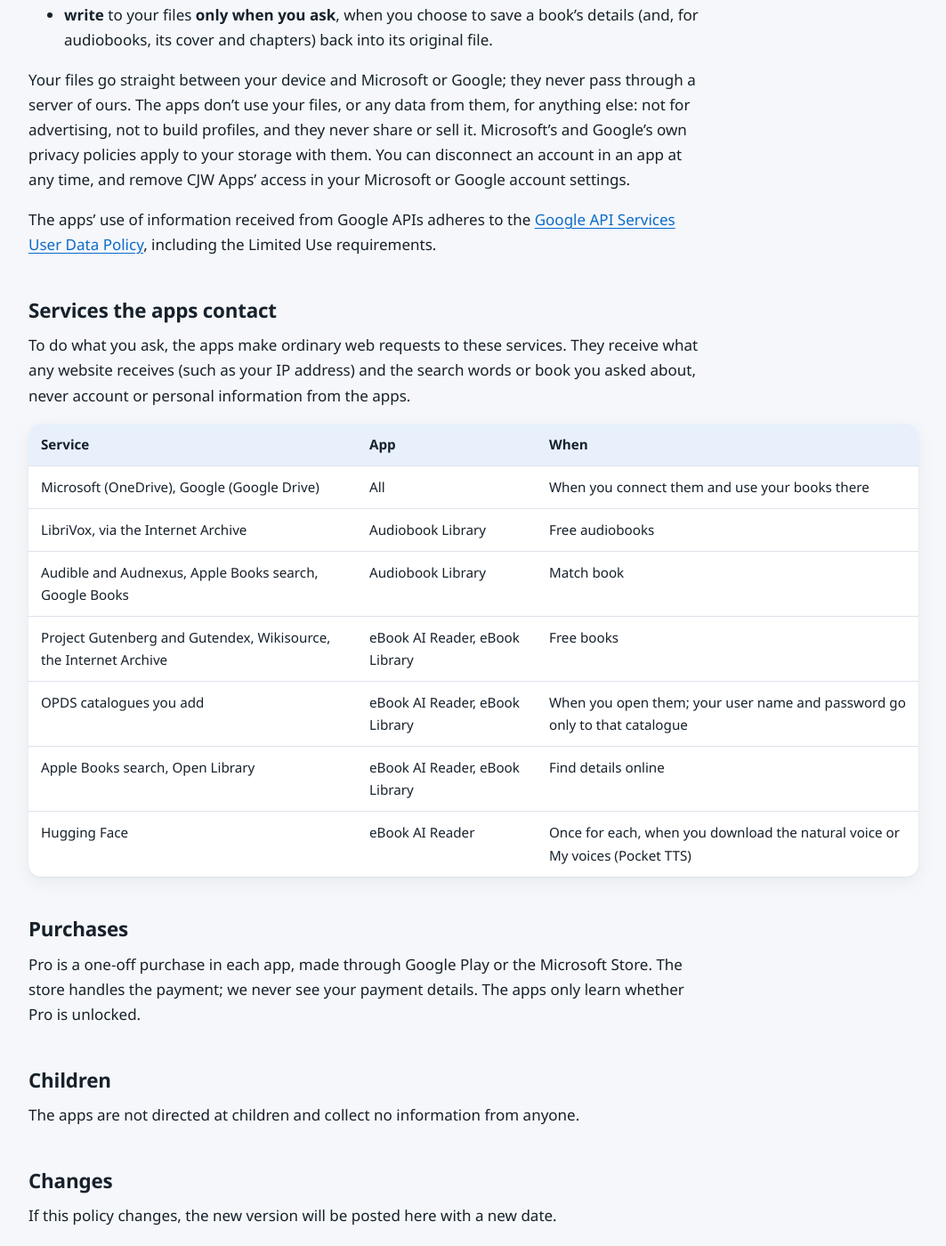
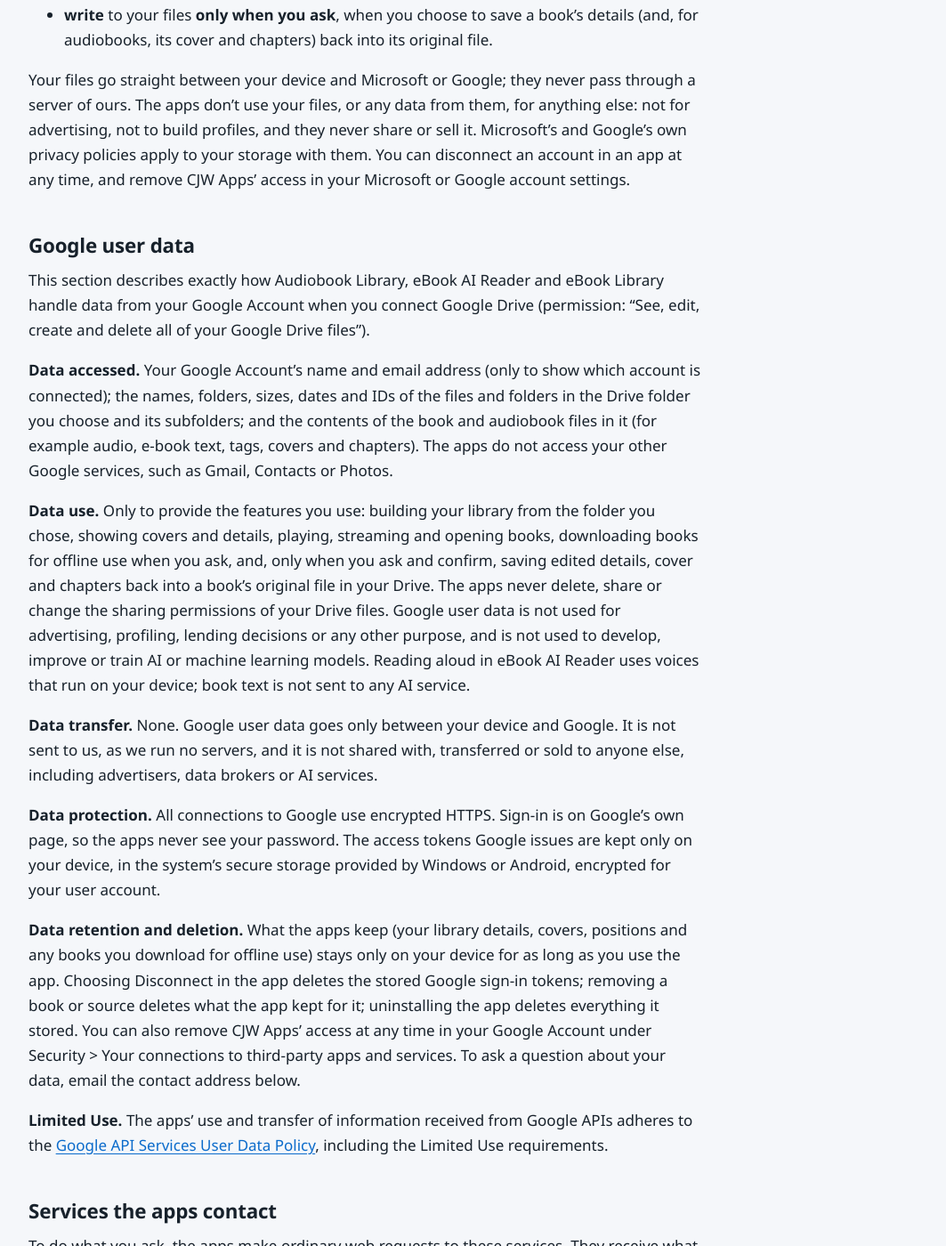
Before and after one commit to cjw-code71/cjw-apps, a Jekyll site: the page built from privacy.md, in a window 1280 px wide and 1400 px high, scrolled down 801 px. Shown: the whole window at 89% size, without its empty margins (108-1171 px from the left). Built offline with Jekyll 4.4.1, drawn with Linux system fonts in a browser that asks for light colours; some of the changed text lies outside the part shown.

Commit message:
﻿Privacy policy: Google user data section for OAuth verification
Data accessed (incl. account name/email), use, transfer, protection,
retention and deletion, no AI/ML training, Limited Use statement.

Co-Authored-By: Claude Opus 5.5 <noreply@anthropic.com>

```diff
--- a/privacy.md
+++ b/privacy.md
@@ -47,8 +47,52 @@ privacy policies apply to your storage with them. You can disconnect an
 account in an app at any time, and remove CJW Apps' access in your
 Microsoft or Google account settings.
 
-The apps' use of information received from Google APIs adheres to the
-[Google API Services User Data
+## Google user data
+
+This section describes exactly how Audiobook Library, eBook AI Reader and
+eBook Library handle data from your Google Account when you connect Google
+Drive (permission: "See, edit, create and delete all of your Google Drive
+files").
+
+**Data accessed.** Your Google Account's name and email address (only to
+show which account is connected); the names, folders, sizes, dates and IDs
+of the files and folders in the Drive folder you choose and its subfolders;
+and the contents of the book and audiobook files in it (for example audio,
+e-book text, tags, covers and chapters). The apps do not access your other
+Google services, such as Gmail, Contacts or Photos.
+
+**Data use.** Only to provide the features you use: building your library
+from the folder you chose, showing covers and details, playing, streaming
+and opening books, downloading books for offline use when you ask, and,
+only when you ask and confirm, saving edited details, cover and chapters
+back into a book's original file in your Drive. The apps never delete,
+share or change the sharing permissions of your Drive files. Google user
+data is not used for advertising, profiling, lending decisions or any other
+purpose, and is not used to develop, improve or train AI or machine
+learning models. Reading aloud in eBook AI Reader uses voices that run on
+your device; book text is not sent to any AI service.
+
+**Data transfer.** None. Google user data goes only between your device and
+Google. It is not sent to us, as we run no servers, and it is not shared
+with, transferred or sold to anyone else, including advertisers, data
+brokers or AI services.
+
+**Data protection.** All connections to Google use encrypted HTTPS. Sign-in
+is on Google's own page, so the apps never see your password. The access
+tokens Google issues are kept only on your device, in the system's secure
+storage provided by Windows or Android, encrypted for your user account.
+
+**Data retention and deletion.** What the apps keep (your library details,
+covers, positions and any books you download for offline use) stays only on
+your device for as long as you use the app. Choosing Disconnect in the app
+deletes the stored Google sign-in tokens; removing a book or source deletes
+what the app kept for it; uninstalling the app deletes everything it
+stored. You can also remove CJW Apps' access at any time in your Google
+Account under Security > Your connections to third-party apps and services.
+To ask a question about your data, email the contact address below.
+
+**Limited Use.** The apps' use and transfer of information received from
+Google APIs adheres to the [Google API Services User Data
 Policy](https://developers.google.com/terms/api-services-user-data-policy),
 including the Limited Use requirements.
 
```
Also changed, not shown: other parts of privacy.md (+1 -1 lines).
